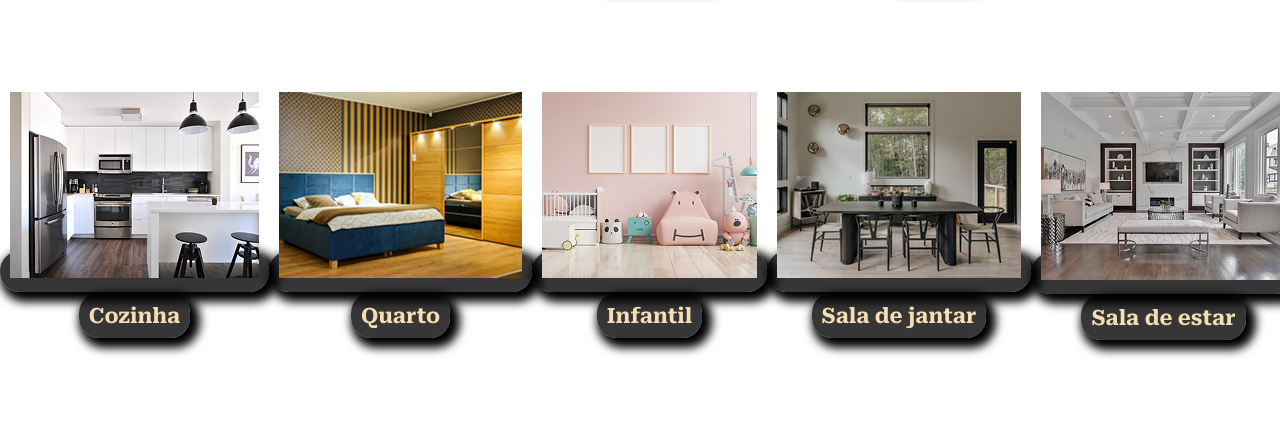
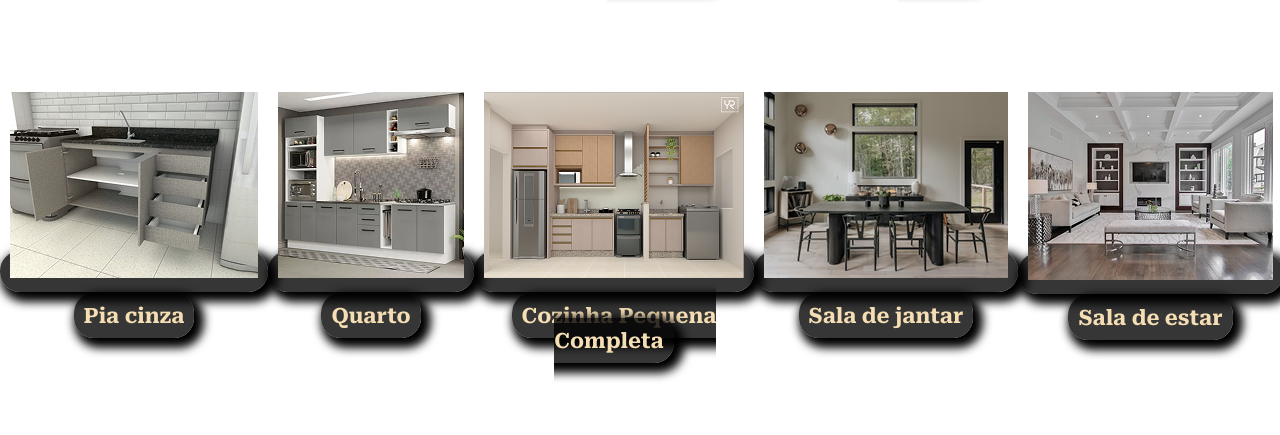
Before and after one commit to Daniel333-jesus/danielmoveis, a plain HTML site: page cozinha.html in a window 1280 px wide. Shown: the part 220-655 px from the top of the page. Drawn offline with Linux system fonts and the light colour scheme; a web font is replaced by a local one.

Commit message:
alteracao1

```diff
--- a/cozinha.html
+++ b/cozinha.html
@@ -31,19 +31,19 @@
         </header>
         <main>
             <section id="ambiente">
-                <h2>Escolha por ambiente</h2>
+                <h2>Cozinha</h2>
                 <div class="container">
                         <article>
-                            <a href="cozinha.html"><img src="images/cozinha.png" alt="Cozinha"></a>
-                            <h3><a href="cozinha.html">Cozinha</a></h3>
+                            <a href="#"><img src="images/piaplanejada.png" alt="Pia cinza"></a>
+                            <h3><a href="#">Pia cinza</a></h3>
                         </article>
                         <article>
-                            <a href="#"><img src="images/quarto.png" alt="Quarto"></a>
+                            <a href="#"><img src="images/armariocinza.png" alt="Armário cinza"></a>
                             <h3><a href="#">Quarto</a></h3>
                         </article>
                         <article>
-                            <a href="#"><img src="images/infantil.png" alt="Infantil"></a>
-                            <h3> <a href="#">Infantil</a> </h3>
+                            <a href="#"><img src="images/cozinhapequenacompleta.png" alt="Cozinha Pequena Completa"></a>
+                            <h3> <a href="#">Cozinha Pequena Completa</a> </h3>
                         </article>
                         <article>
                             <a href="#"><img src="images/sala-de-jantar.png" alt="Sala de Jantar"></a>
```
Also changed, not shown: images/armariocinza.png (added), images/cozinhapequenacompleta.png (added), images/piaplanejada.png (added).
